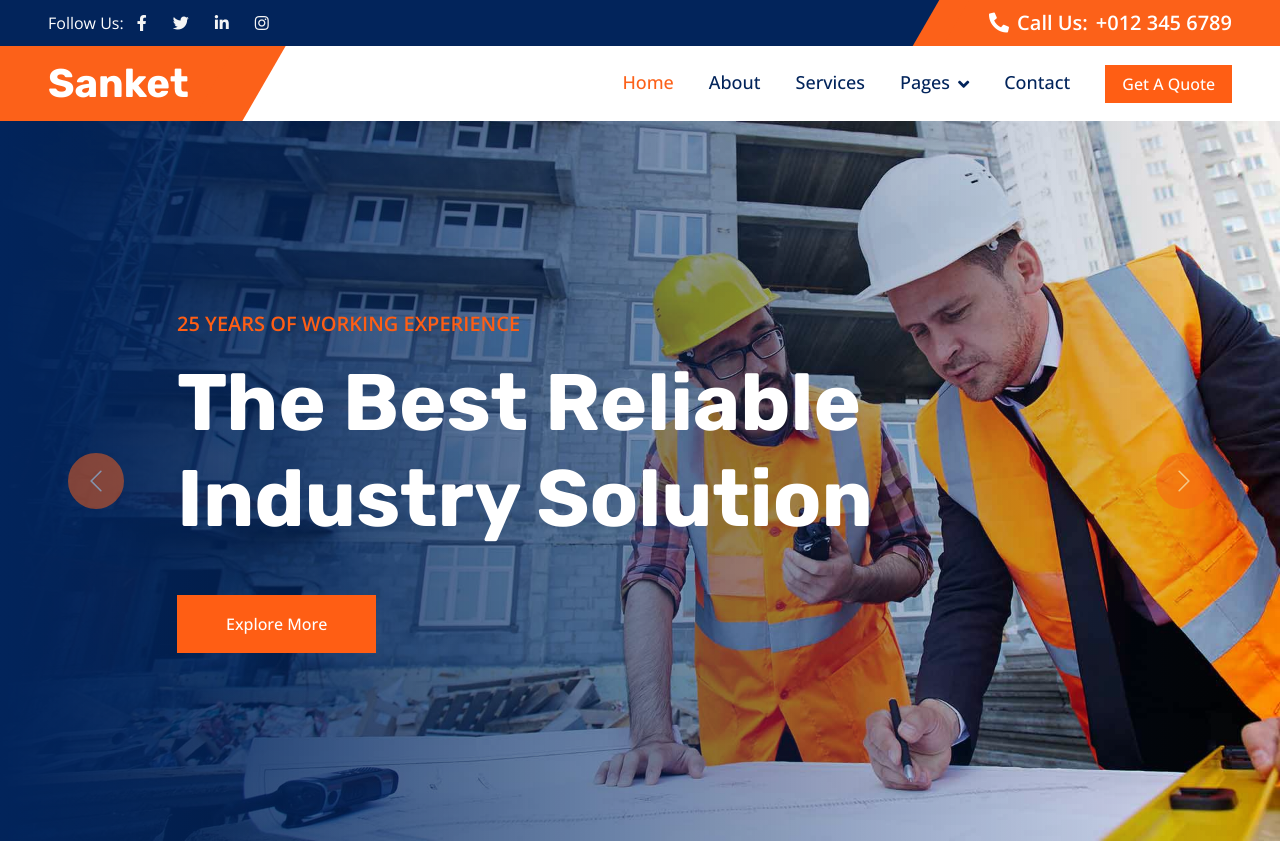
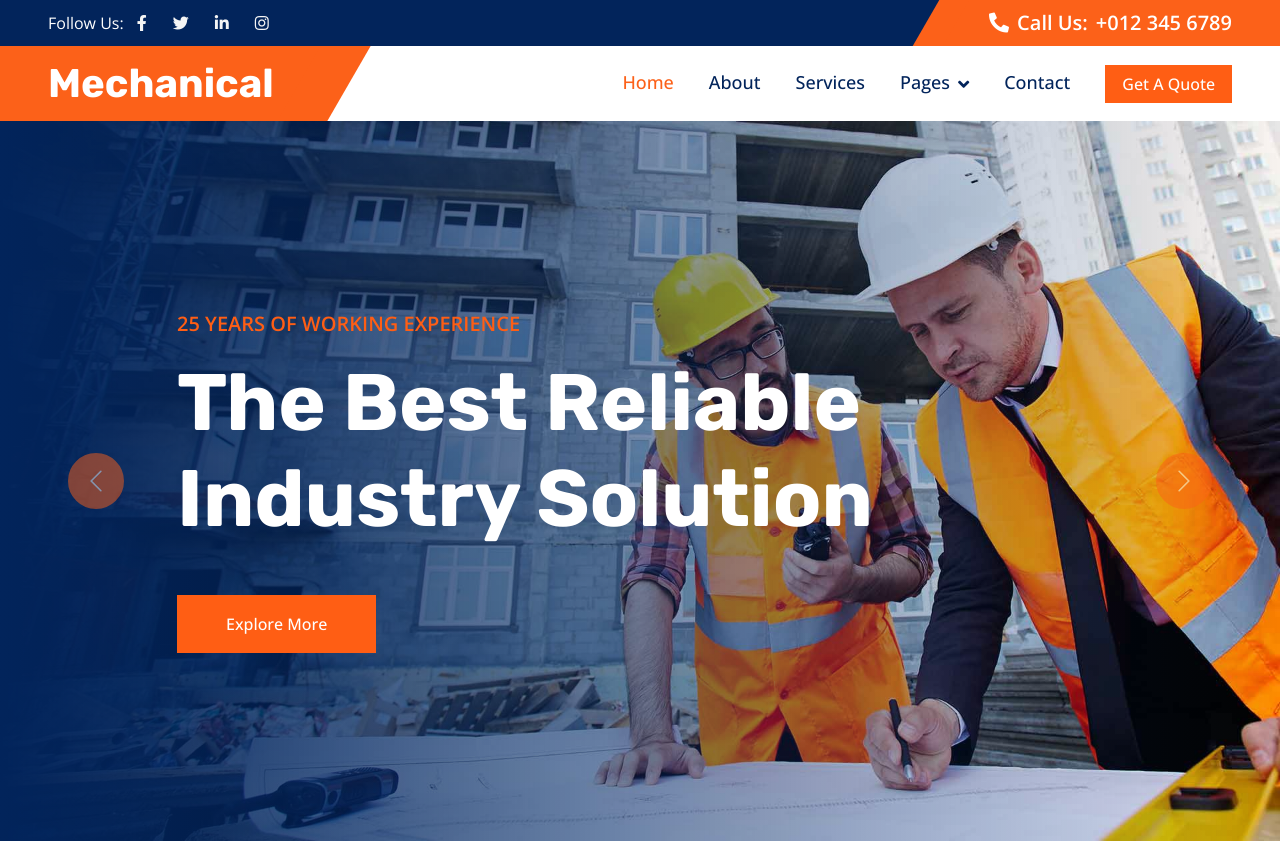
Before and after one commit to HellSwapnil/project, a plain HTML site: page index.html in a window 1280 px wide. Shown: the top 841 px of the page. Drawn offline with nearby package versions, Linux system fonts and the light colour scheme.

Commit message:
Update index.html

```diff
--- a/index.html
+++ b/index.html
@@ -68,7 +68,7 @@
     <!-- Navbar Start -->
     <nav class="navbar navbar-expand-lg bg-white navbar-light sticky-top py-0 pe-5">
         <a href="index.html" class="navbar-brand ps-5 me-0">
-            <h1 class="text-white m-0">Sanket</h1>
+            <h1 class="text-white m-0">Mechanical</h1>
         </a>
         <button type="button" class="navbar-toggler me-0" data-bs-toggle="collapse" data-bs-target="#navbarCollapse">
             <span class="navbar-toggler-icon"></span>
```
